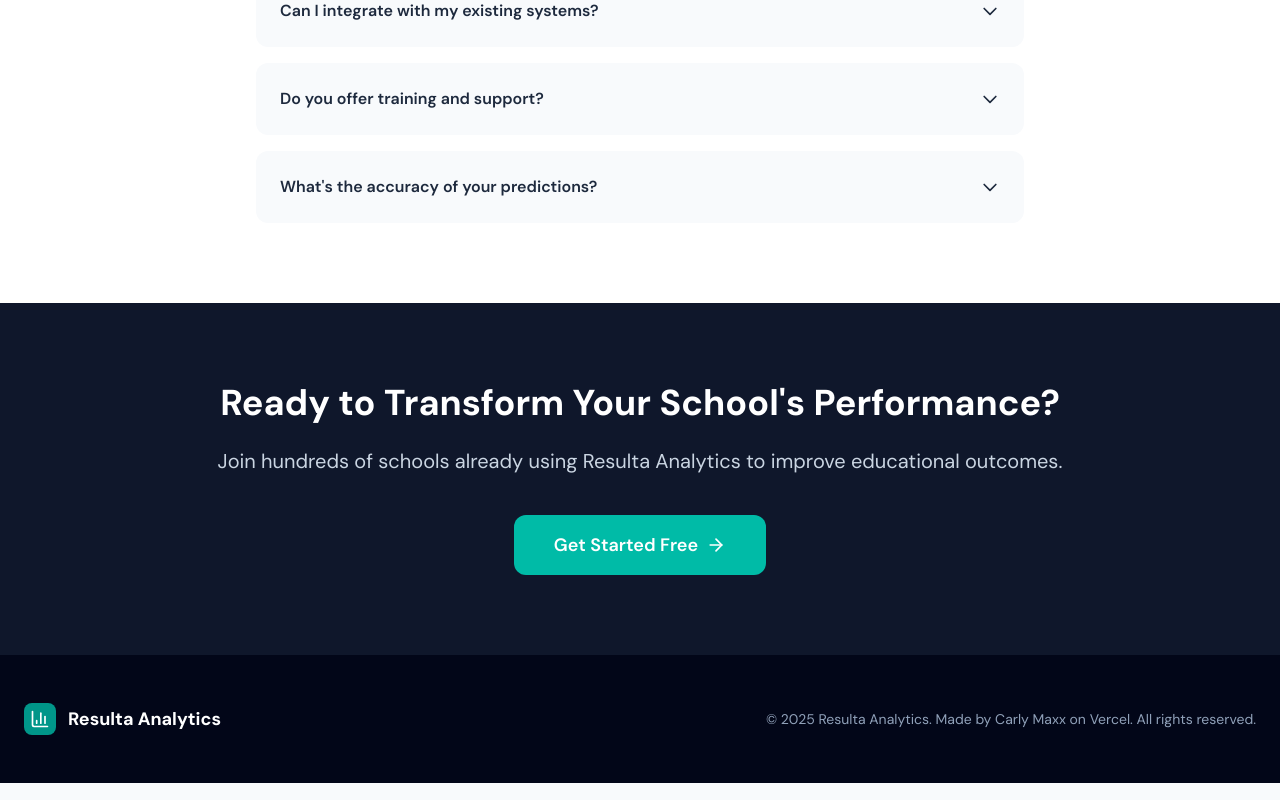
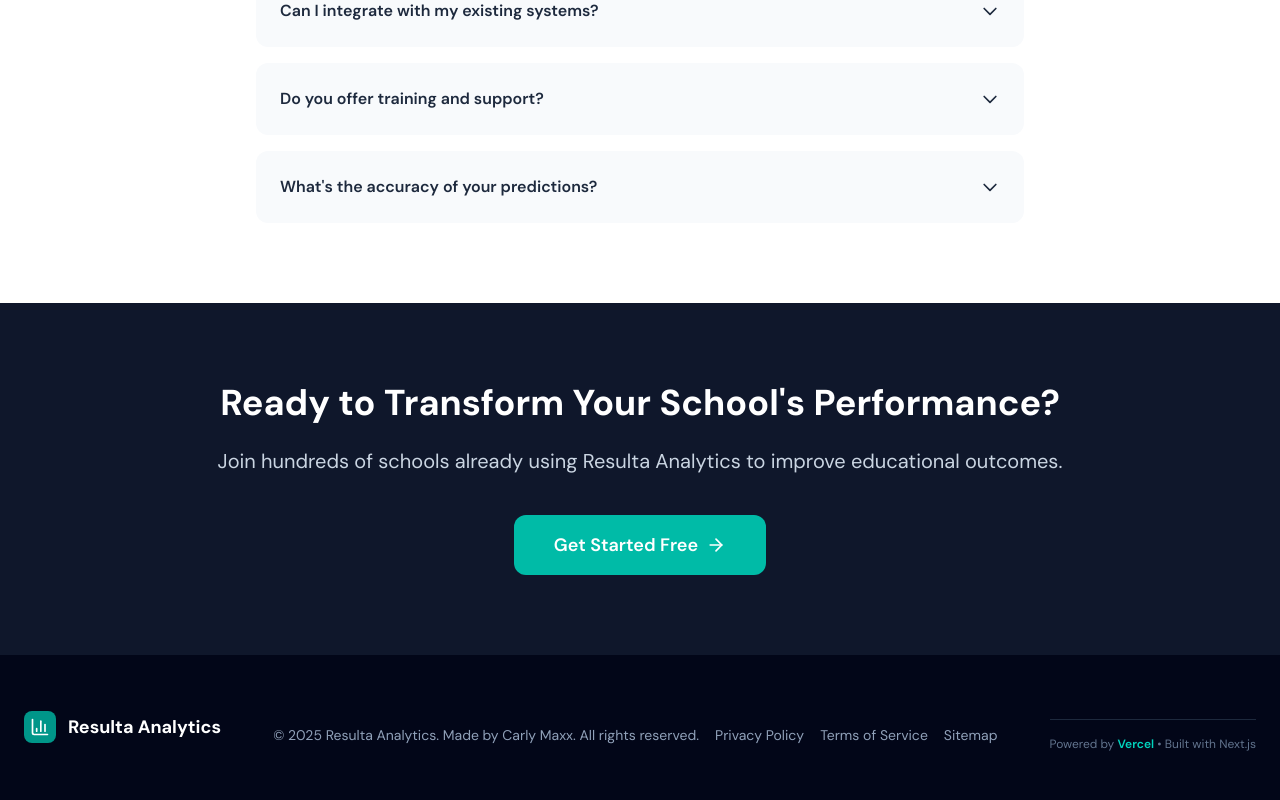
Before and after one commit to Carlymaxx/resulta-analytics, a Next.js app: page / in a window 1280 px wide. Shown: the part 3338-4138 px from the top of the page. Built offline with nearby package versions, Linux system fonts and the light colour scheme.

Commit message:
Update footer with sitemap links and Vercel credit

```diff
--- a/src/app/page.tsx
+++ b/src/app/page.tsx
@@ -318,9 +318,21 @@ export default function Home() {
               </div>
               <span className="text-lg font-bold text-white">Resulta Analytics</span>
             </div>
-            <p className="text-slate-400 text-sm">
-              © 2025 Resulta Analytics. Made by Carly Maxx on Vercel. All rights reserved.
-            </p>
+            <div className="flex flex-col md:flex-row items-center justify-between gap-4 mt-4">
+              <p className="text-slate-400 text-sm">
+                © 2025 Resulta Analytics. Made by Carly Maxx. All rights reserved.
+              </p>
+              <div className="flex items-center gap-4 text-sm">
+                <a href="#" className="text-slate-400 hover:text-white transition-colors">Privacy Policy</a>
+                <a href="#" className="text-slate-400 hover:text-white transition-colors">Terms of Service</a>
+                <a href="#" className="text-slate-400 hover:text-white transition-colors">Sitemap</a>
+              </div>
+            </div>
+            <div className="mt-4 pt-4 border-t border-slate-800 text-center">
+              <p className="text-slate-500 text-xs">
+                Powered by <span className="text-teal-400 font-semibold">Vercel</span> • Built with Next.js
+              </p>
+            </div>
           </div>
         </div>
       </footer>
```
